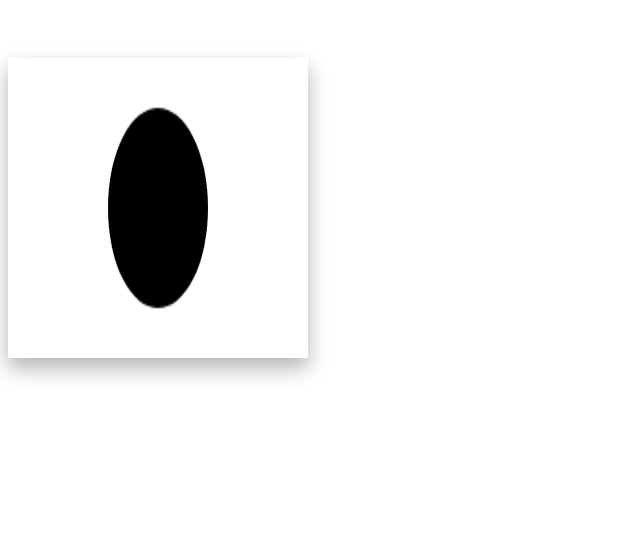
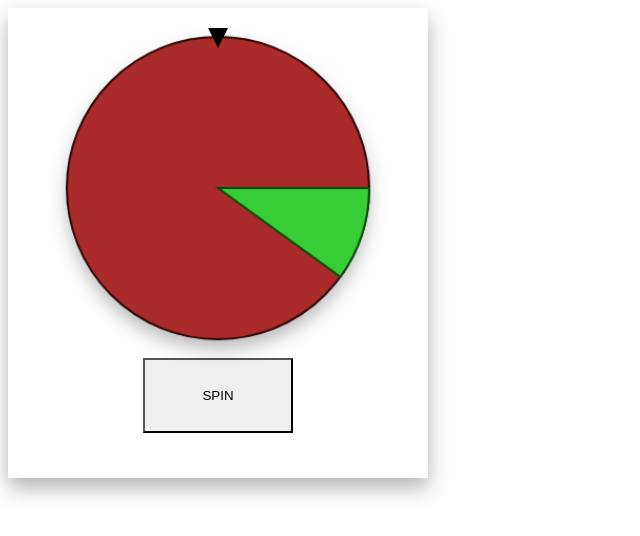
Before and after one commit to Gargan666/totallynotascam, a plain HTML site: page index.html in a window 1280 px wide. Shown: the whole page, without its empty margins (0-640 px from the left). Drawn offline with Linux system fonts and the light colour scheme.

Commit message:
wheel works now

```diff
--- a/index.html
+++ b/index.html
@@ -14,8 +14,16 @@
 <section>
 </section>
 
-<canvas id="wheel">
-</canvas>
+<div id="gamble-container">
+<div id="overlay" class="disabled">
+    <p>say goodbye to your life savings</p>
+</div>
+<div id="wheel-box">
+<div id="winDot"></div>
+<canvas id="wheel"></canvas> <br>
+</div>
+<button id="spinBtn" onclick="spin()">SPIN</button>
+</div>
 
 <script src="javascript/gamble.js" defer></script>
 
--- a/javascript/gamble.js
+++ b/javascript/gamble.js
@@ -1,104 +1,235 @@
+// -------------------- SETUP -------------------- //
+
 const wheel = document.getElementById('wheel');
+const dot = document.getElementById('winDot');
+const overlay = document.getElementById('overlay');
 
-const chance = 0.1;
-const spinTime = 5000; // milliseconds in which the wheel spins (1000 = 1 second)
-let slots = [];
-let loseSlots = [];
-let slotsLength;
+// styling
+const loseFill = 'rgba(171, 42, 42, 1)';      // lose area fill color
+const loseOutline = 'rgba(45, 7, 7, 1)'; // lose area outline color
+const loseStrokeWidth = 2;   // lose area outline width
 
-let slotDegrees = [];
+const winFill = 'rgb(54, 205, 54)';     // win area fill color
+const winOutline = 'rgb(9, 77, 9)';  // win area outline color
+const winStrokeWidth = 2;    // win area outline width
 
-function setSlots(c) { // c = win probability / chance in decimal (1 represents 100%).
+const shrink = 5;            // amount which the wheel will be shrinked
+
+// logic stuff
+const chance = 0.1;          // win probability in decimal (dictates win slice size)
+const winnerAngle = -90;     // angle needed to hit to win (0 is to the right)
+const spinTime = 1;          // how long the wheel takes to spin (in seconds)
+const extraSpins = 10;       // how many extra times the wheel does a full rotation before landing
+
+// arrays and or slot stuff
+let slots = [];              // all slots in an array
+let loseSlots = [];          // all slots except for the winning slot
+let slotDegrees = [];        // all slots, however with their angles on the wheel listed for each slot
+let slotsLength;             // how many slots there are in total
+
+let logicalRotation = 0;     // current angle (doesn't loop around from 360 to 0)
+let isSpinning = false;      // is already spinning check
+
+// canvas stuff
+const dpr = window.devicePixelRatio || 1;
+const cssWidth = 300;        // match with #wheel style width (px)
+const cssHeight = 300;       // match with #wheel style height (px)
+
+wheel.style.width = `${cssWidth}px`;
+wheel.style.height = `${cssHeight}px`;
+
+wheel.width = cssWidth * dpr;
+wheel.height = cssHeight * dpr;
+
+const ctx = wheel.getContext('2d');
+ctx.scale(dpr, dpr);
+
+// -------------------- SLOT SETUP -------------------- //
+
+function setSlots(c) {
   if (c <= 0 || c > 1) {
     throw new Error("Probability must be between 0 (exclusive) and 1 (inclusive)");
   }
 
   slotsLength = 1 / c;
 
-  if (!Number.isInteger(slotsLength)) {
-    throw new Error("Probability does not map cleanly to a whole number of slots");
+  slots = [];
+  for (let i = 1; i <= slotsLength; i++) {
+    slots.push(i);
   }
 
-  // counter to create list of all slots individually
-  let counting = true;
-  let currentNum = 1;
-  while (counting) {
-    slots.push(currentNum);
-    currentNum++;
-    if (currentNum > slotsLength) {
-        loseSlots = slots.filter(item => item !== 1); // remove 1 for losing slots, 1 is winning slot
-        counting = false;
-    }
-  }
-
-  // log results for testing
-  console.log(`all slots: ${slots}`);
-  console.log(`losing slots: ${loseSlots}`);
+  loseSlots = slots.filter(n => n !== 1);
 }
 
-function spin() {
-// what slot you landed on
-const landedSlot = Math.ceil(Math.random() * slots)
+// -------------------- SLOT ANGLES -------------------- //
 
-// ADD WHEEL ANIMATION LOGIC HERE
+// calculate angle range for each slot, puts it into the slotDegrees array
+function rotations() {
+  slotDegrees = [];
 
-// after wheel is done spinning
-setTimeout(() => {
-  const lose = loseSlots.includes(landedSlot);
+  const d = 360 / slotsLength;
+  let start = 0;
 
-  if (lose) {
-    console.log(`HAHA LOSER YOU LANDED ${landedSlot} INSTEAD OF 1`);
-  } else {
-    console.log('ah, a seasoned gambler, i see..');
-  }
-}, spinTime);
-
+  slots.forEach(i => {
+    const end = start + d;
+    slotDegrees.push({ i, start, end });
+    start = end;
+  });
 }
 
+// -------------------- DRAWING -------------------- //
+
+// canvas drawing
+function drawWheel() {
+  const cx = cssWidth / 2;
+  const cy = cssHeight / 2;
+  const radius = cssWidth / 2;
+
+  ctx.clearRect(0, 0, cssWidth, cssHeight);
+
+  // ---- Losing area ---- //
+  ctx.beginPath();
+  ctx.arc(cx, cy, radius - loseStrokeWidth / 2 - shrink, 0, Math.PI * 2);
+  ctx.closePath();
+  ctx.fillStyle = loseFill;
+  ctx.fill();
+
+  ctx.lineWidth = loseStrokeWidth;
+  ctx.strokeStyle = loseOutline;
+  ctx.stroke();
+
+  // ---- Winning slice ---- //
+  const win = slotDegrees.find(s => s.i === 1);
+  if (win) {
+    ctx.beginPath();
+    ctx.moveTo(cx, cy);
+    // shrink radius by half of stroke width to keep stroke inside
+    ctx.arc(
+      cx,
+      cy,
+      radius - winStrokeWidth / 2 - shrink,
+      win.start * Math.PI / 180,
+      win.end * Math.PI / 180
+    );
+    ctx.closePath();
+    ctx.fillStyle = winFill;
+    ctx.fill();
+
+    ctx.lineWidth = winStrokeWidth;
+    ctx.strokeStyle = winOutline;
+    ctx.stroke();
+  }
+}
+
+// update wheel by redrawing canvas under new conditions
+function resizeWheel() {
+  const cssWidth = 300;
+  const cssHeight = 300;
+  const dpr = window.devicePixelRatio || 1;
+
+  wheel.width = cssWidth * dpr;
+  wheel.height = cssHeight * dpr;
+  wheel.style.width = `${cssWidth}px`;
+  wheel.style.height = `${cssHeight}px`;
+
+  const ctx = wheel.getContext('2d');
+  ctx.scale(dpr, dpr);
+
+  drawWheel();
+}
+
+window.addEventListener('resize', resizeWheel);
+resizeWheel();
+
+// -------------------- ANGLE HELPERS -------------------- //
+
+// not important, just some math stuff
+function normalizeAngle(deg) {
+  return ((deg % 360) + 360) % 360;
+}
+// returns which slot is at a specific angle by reading the angle range of each slot
+function getSlotAtAngle(angle) {
+  return slotDegrees.find(slot => {
+    const start = slot.start;
+    const end = slot.end;
+
+    if (start <= end) {
+      return angle >= start && angle < end;
+    }
+
+    // wrap-around safety
+    return angle >= start || angle < end;
+  });
+}
+
+// -------------------- SPIN -------------------- //
+// initiates the spinning of the wheel.
+function spin() {
+  if (isSpinning) return;
+  isSpinning = true;
+
+  const baseSpins = 360 * extraSpins;
+  const randomOffset = Math.random() * 360;
+
+  logicalRotation += baseSpins + randomOffset;
+
+  wheel.style.transition = `transform ${spinTime}s cubic-bezier(0.22, 1, 0.36, 1)`;
+  wheel.style.transform = `rotate(${logicalRotation}deg)`;
+
+  setTimeout(() => {
+    const normalizedRotation = normalizeAngle(logicalRotation);
+    const effectiveAngle = normalizeAngle(winnerAngle - normalizedRotation);
+
+    const landedSlot = getSlotAtAngle(effectiveAngle);
+
+    if (landedSlot && landedSlot.i === 1) {
+      console.log("WIN");
+    } else {
+      overlay.classList.remove('disabled');
+      overlay.classList.add('fadeIn');
+    }
+
+    // normalize rotation to prevent unbounded growth
+    logicalRotation = normalizeAngle(logicalRotation);
+    wheel.style.transition = 'none';
+    wheel.style.transform = `rotate(${logicalRotation}deg)`;
+    wheel.offsetHeight; // force reflow
+
+    isSpinning = false;
+  }, spinTime * 1000);
+}
+
+// -------------------- DOT POSITION -------------------- //
+// returns x and y values of a specific angle on the edge of the wheel (with optional offset)
+function getPointOnWheel(angleDeg, radiusOffset = 0) {
+  const cx = cssWidth / 2;
+  const cy = cssHeight / 2;
+  const r = cssWidth / 2 - radiusOffset;
+
+  const rad = angleDeg * Math.PI / 180;
+
+  return {
+    x: cx + Math.cos(rad) * r,
+    y: cy + Math.sin(rad) * r
+  };
+}
+// actually updates the position of the marker
+function updateDotPosition() {
+  const point = getPointOnWheel(winnerAngle);
+  const dotWidth = dot.offsetWidth;
+  const dotHeight = dot.offsetHeight;
+
+  dot.style.position = 'absolute';
+  dot.style.left = `${point.x - dotWidth / 2}px`;
+  dot.style.top = `${point.y - dotHeight / 2}px`;
+}
+
+// -------------------- INIT -------------------- //
 
 setSlots(chance);
 rotations();
-spin();
+drawWheel();
+updateDotPosition();
 
-
-
-// -- HELPERS (no touchy unless necessary) -- //
-
-// calculate angle area of each slot on a wheel
-function rotations() {
-    const d = 360 / slotsLength; // how many degrees of a circle each slot takes up
-    let count = 0;
-
-    // create new array of all degrees corresponding with slots
-    slots.forEach((i) => {
-        count += d; // ending area for the slot (for example, slot 1 at chance 10% goes from 0 degrees to 36 degrees)
-        const item = {i, count};
-        slotDegrees.push(item);
-    });
-    console.log(slotDegrees);
-}
-
-// draw the wheel
-function drawWheel() {
-    const ctx = wheel.getContext("2d");
-
-    const centerX = wheel.width / 2;
-    const centerY = wheel.height / 2;
-    const radius = 50;
-    const startAngle = 0;
-    const endAngle = 360;
-
-    ctx.beginPath();
-    ctx.moveTo(centerX, centerY);
-    ctx.arc(
-  centerX,
-  centerY,
-  radius,
-  startAngle,
-  endAngle
-    );
-    ctx.closePath();
-    ctx.fill();
-
-}
-drawWheel()
+// call spin() when needed
+// spin();
--- a/main.css
+++ b/main.css
@@ -1,12 +1,83 @@
+.disabled { /* using this to hide things more effectively */
+visibility: hidden;
+}
+.fadeIn {
+animation: fadeIn 2s ease-in-out forwards;
+}
+@keyframes fadeIn {
+    0% {
+    opacity: 0;
+    }
+    100% {
+    opacity: 1;
+    }
+}
 
-        #wheel {
+#gamble-container {
+display: flex;
 position: relative;
+flex-direction: column;
+width: 400px;
+height: 450px;
+padding: 10px;
+box-shadow: 0 10px 20px rgba(0, 0, 0, 0.3);
+overflow: hidden;
+align-items: center;
+}
+#wheel-box {
 width: 300px;
 height: 300px;
-            margin: 50px auto;
+position: relative;
+margin: 20px;
+overflow: visible;
+border-radius: 100%;
 box-shadow: 0 10px 20px rgba(0, 0, 0, 0.3);
 }
-        @keyframes spin {
-            from { transform: rotate(0deg); }
-            to { transform: rotate(360deg); }
+#wheel {
+width: 300px;
+height: 300px;
+transform-origin: 50% 50%;
+scale: 1.05; /* this is for if you want box shadow on wheel-box. makes it slightly bigger so there's no thin outline.*/
 }
+#spinBtn {
+width: 150px;
+height: 75px;
+}
+#winDot {
+position: absolute;
+z-index: 10;
+transform-origin: 50% 50%;
+width: 0;
+height: 0;
+border-left: 10px solid transparent;
+border-right: 10px solid transparent;
+border-top: 20px solid black;
+}
+
+#overlay {
+display: flex;
+flex-direction: column;
+overflow-wrap: break-word;
+position: absolute;
+top: 0;
+left: 0;
+height: 100%;
+width: 100%;
+object-fit: cover;
+background-color: rgba(0, 0, 0, 0.5);
+z-index: 100;
+align-items: center;
+
+color: white;
+font-size: 64px;
+font-weight: bold;
+font-family: sans-serif;
+text-align: center;
+}
+
+button {
+border-radius: 0;
+}
+button:hover {
+filter: brightness(0.9);
+}
```
Lines whose indentation alone changed are shown as unchanged.
